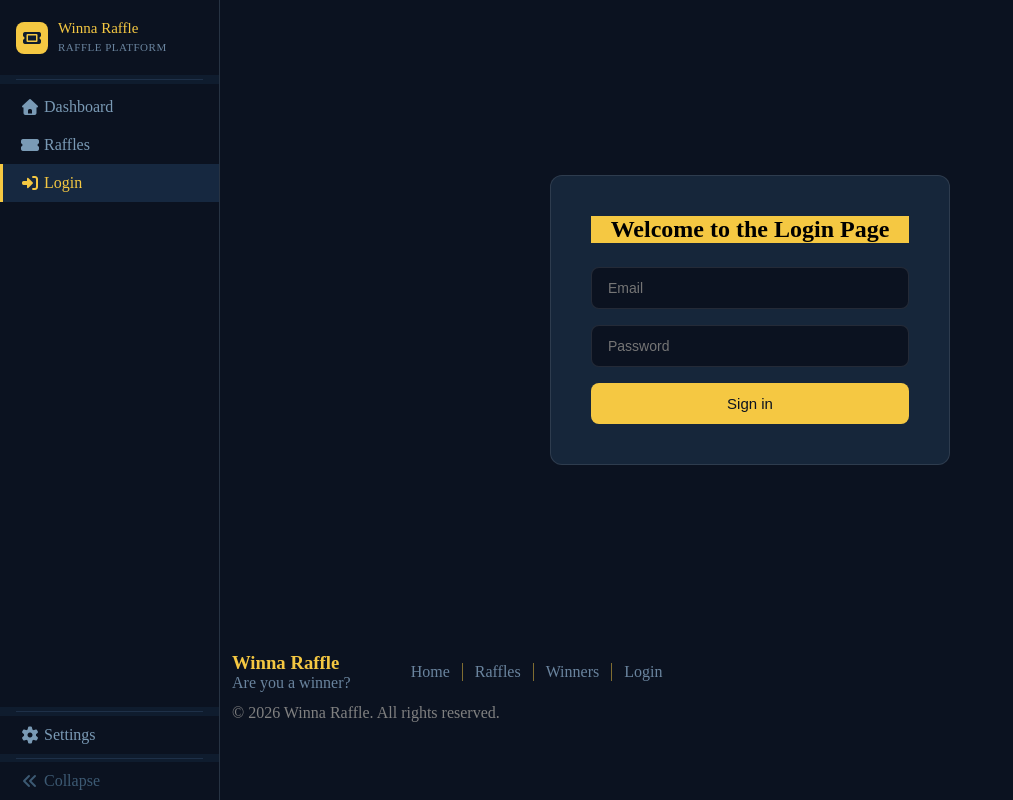
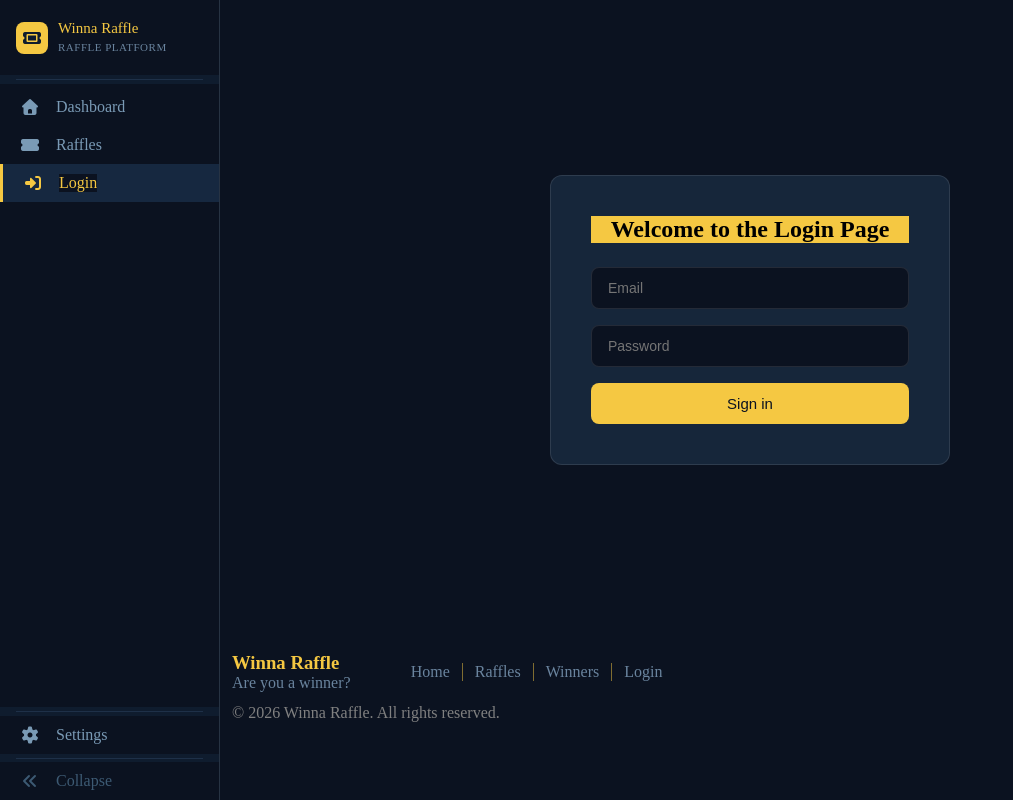
Before and after one commit to owen-prest/raffle-website, a Vue app: page /login in a window 1280 px wide. Shown: the whole page, without its empty margins (0-1013 px from the left). Built offline with nearby package versions, Linux system fonts and the light colour scheme; the HTML template or start-up script is replaced by a standard one.

Commit message:
Revert "Optimize layout math, fix transition jiggle and collapse alignment"
This reverts commit 50828d6a38ceafb2ce471dfa115c3f57778e971c.

```diff
--- a/src/components/SideNav.vue
+++ b/src/components/SideNav.vue
@@ -80,9 +80,6 @@ const authItem = computed<NavItem>(() =>
 </template>
 
 <style>
-/* Main Structural Layout Style */
-
-  /* primary sidebar container*/
   .sideNav {
     width: 220px;
     min-width: 220px;
@@ -92,23 +89,22 @@ const authItem = computed<NavItem>(() =>
     flex-direction: column;
     /* smooth collapse animation */
     transition: width 0.25s ease, min-width 0.25s ease;
-    /* dual overflow to stop horizontal layout tearing */
-    overflow-y: hidden;
-    overflow-x: hidden;
+    /* overflow hidden clips the labels as they slide out during collapse */
+    overflow: hidden;
     border-right: 1px solid rgba(255, 255, 255, 0.1);
   }
-  /* collapsed state width*/
   .sideNav.collapsed {
     width: 60px;
     min-width: 60px;
   }
-  .divider {
-    height: 0.5px;
-    background: #1e3048;
-    margin: 4px 16px;
+  .logo-area {
+    display: flex;
+    align-items: center;
+    gap: 10px;
+    padding: 20px 16px;
+    cursor: pointer;
+    user-select: none;
   }
-
-/* Logo Styles */
   .logo-icon {
     width: 32px;
     height: 32px;
@@ -129,18 +125,6 @@ const authItem = computed<NavItem>(() =>
   .sideNav.collapsed .logo-icon i {
     transform: rotate(180deg);
   }
-  /*logo texts */
-  .logo-area {
-    display: flex;
-    align-items: center;
-    padding: 20px 16px;
-    cursor: pointer;
-    user-select: none;
-    gap: 0;
-  }
-  .logo-text{
-    margin-left: 10px;
-  }
   .logo-name {
     font-size: 15px;
     font-weight: 500;
@@ -154,27 +138,28 @@ const authItem = computed<NavItem>(() =>
     text-transform: uppercase;
     letter-spacing: 0.5px;
   }
-
-/* Navigation Items & Interactions */
+  .divider {
+    height: 0.5px;
+    background: #1e3048;
+    margin: 4px 16px;
+  }
   .nav-items {
-    flex: 1; /* flex 1 fills remaining space between the logo and settings */
+    /* flex 1 fills remaining space between the logo and settings */
+    flex: 1;
     display: flex;
     flex-direction: column;
     padding: 4px 0;
     overflow-y: auto;
-    overflow-x: hidden;
   }
   .nav-item {
     display: flex;
     align-items: center;
+    gap: 12px;
+    padding: 10px 16px;
     color: #7a9ab5;
     text-decoration: none;
     cursor: pointer;
-    transition: background 0.12s, color 0.12s, border-left 0.12s;
-    padding: 10px 16px 10px 13px; /* padding calculation to balance left border offset */
-    border-left: 3px solid transparent; /* transparent border prevents jiggle on hover*/
-
-    gap:0;
+    transition: background 0.12s;
   }
   .nav-item:hover {
     background: #162840;
@@ -187,31 +172,17 @@ const authItem = computed<NavItem>(() =>
     color: #F5C842;
     border-left: 3px solid #F5C842;
   }
+  .nav-icon i{
+    background-color: transparent;
+  }
   .nav-icon{
     font-size: 16px;
     min-width: 28px;
-    max-width: 28px;
     display: flex;
     align-items: center;
     justify-content: center;
     flex-shrink: 0;
     background-color: transparent;
-  }
-  .collapse-btn {
-    color: #3D5a73;
-  }
-  .collapse-btn:hover{
-    color: #c8dcea;
-  }
-
-/* Aniamtions, collapsed overrieds and utilities*/
-  /* fade transition for all text in sidebar */
-  .nav-label, .badge, .logo-text {
-    opacity: 1;
-    white-space: nowrap;
-    background-color: transparent;
-    /* Matched to sidenav width transition speed (0.25s) */
-    transition: opacity 0.2s ease, width 0.25s ease, margin-left 0.25s ease;
   }
   .badge {
     background: #F5C842;
@@ -220,8 +191,20 @@ const authItem = computed<NavItem>(() =>
     font-weight: 500;
     padding: 1px 6px;
     border-radius: 10px;
-    /* pushes the badge to the far right */
+    /* margin-left auto pushes the badge to the far right */
     margin-left: auto;
+  }
+  .collapse-btn {
+    color: #3D5a73;
+  }
+  .collapse-btn:hover{
+    color: #c8dcea;
+  }
+  /* fade transition for all text in sidebar */
+  .nav-label, .badge, .logo-text {
+    opacity: 1;
+    white-space: nowrap;
+    transition: opacity 0.4s ease 0.25s;
   }
   .hidden {
     opacity: 0;
@@ -229,13 +212,4 @@ const authItem = computed<NavItem>(() =>
     transition: opacity 0.1s ease;
     overflow:hidden;
   }
-  .sideNav.collapsed .nav-item{
-    padding-left: 0;
-    padding-right: 0;
-    gap: 0;
-    justify-content: center;
-  }
-  .sideNav.collapsed .nav-icon{
-    min-width: 100%;
-  }
 </style>
```
